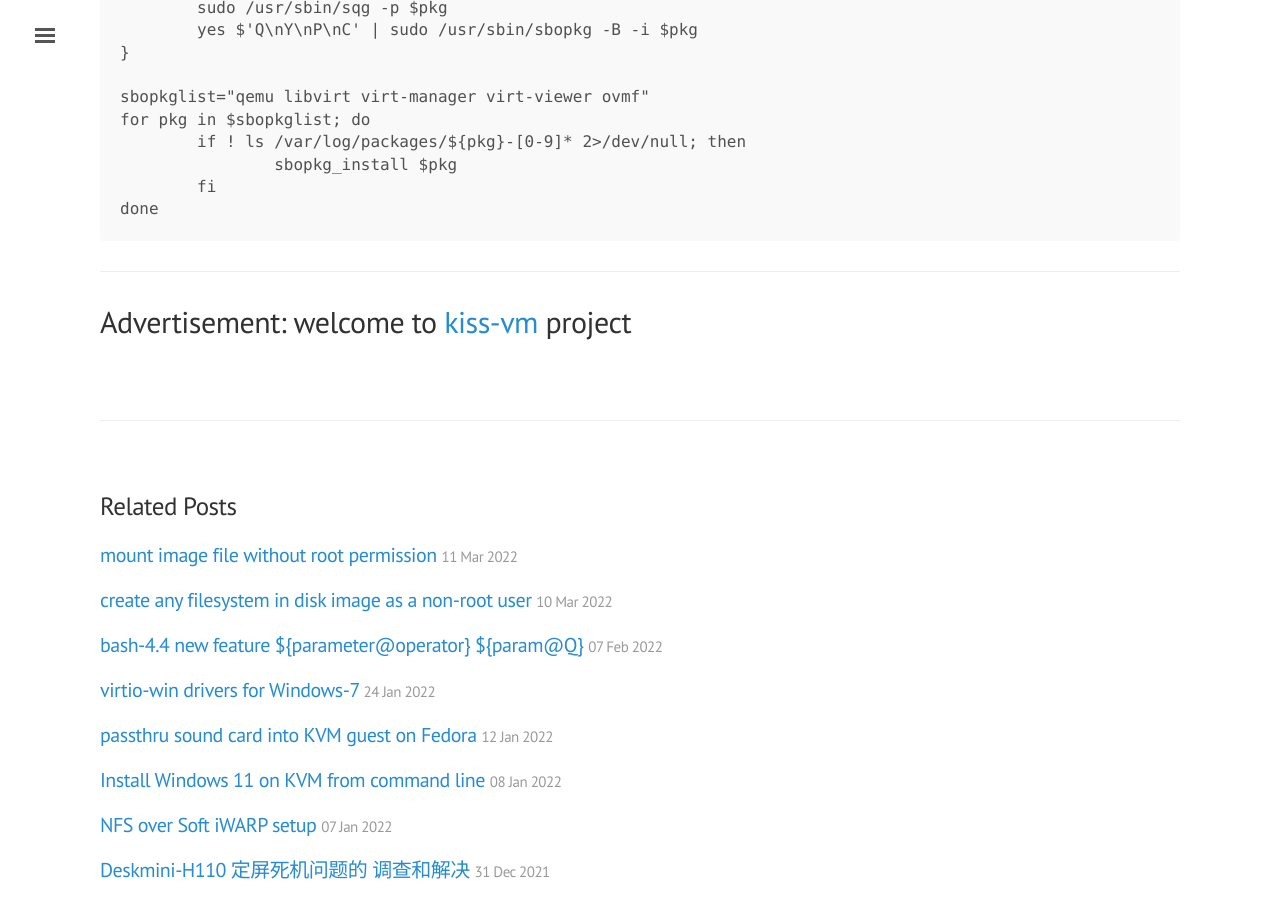
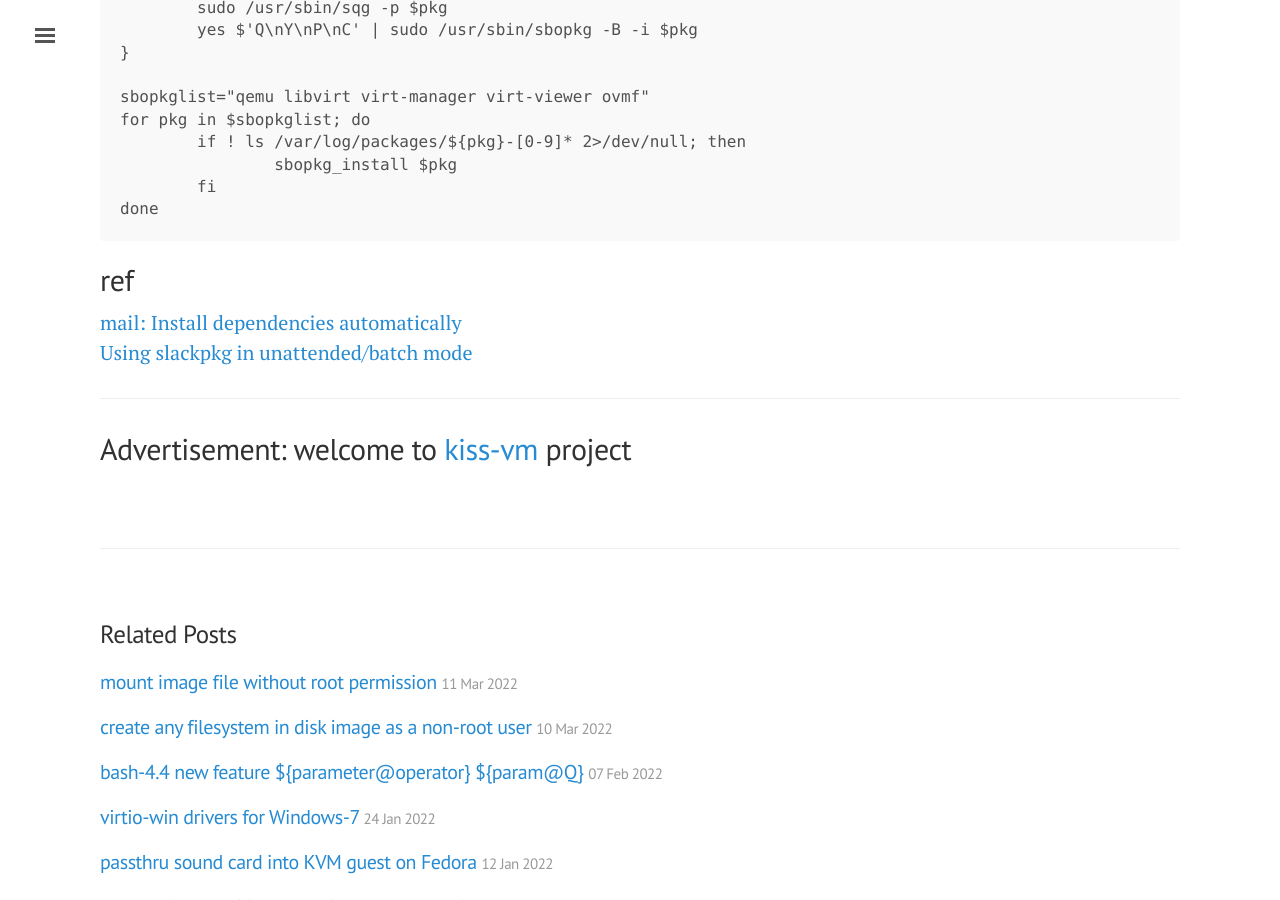
Before and after one commit to tcler/tcler.github.io, a Jekyll site: the page built from _posts/2022-02-12-slackware-install-package-non-interactive.md, in a window 1280 px wide and 900 px high, scrolled down 861 px. Built offline with Jekyll 4.4.1, drawn with Linux system fonts in a browser that asks for light colours.

Commit message:
Update 2022-02-12-slackware-install-package-non-interactive.md

````diff
--- a/_posts/2022-02-12-slackware-install-package-non-interactive.md
+++ b/_posts/2022-02-12-slackware-install-package-non-interactive.md
@@ -33,5 +33,9 @@ for pkg in $sbopkglist; do
 done
 ```
 
+## ref
+[mail: Install dependencies automatically](https://sbopkg.org/pipermail/sbopkg-users/2016-July/000759.html)
+[Using slackpkg in unattended/batch mode](https://www.linuxquestions.org/questions/slackware-14/using-slackpkg-in-unattended-batch-mode-4175674322/)
+
 ---
 ## Advertisement: welcome to [kiss-vm](https://github.com/tcler/kiss-vm-ns) project
````
